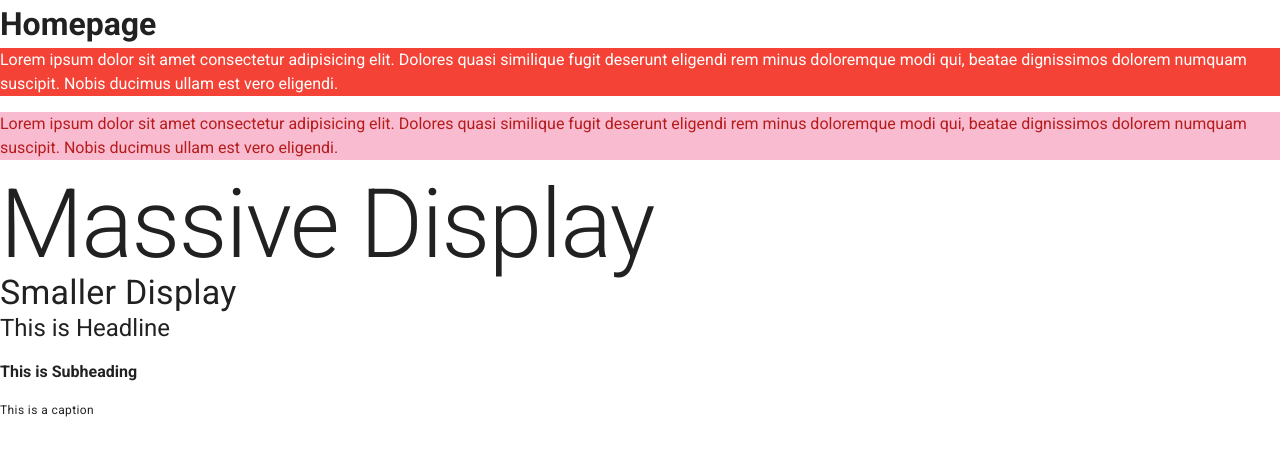
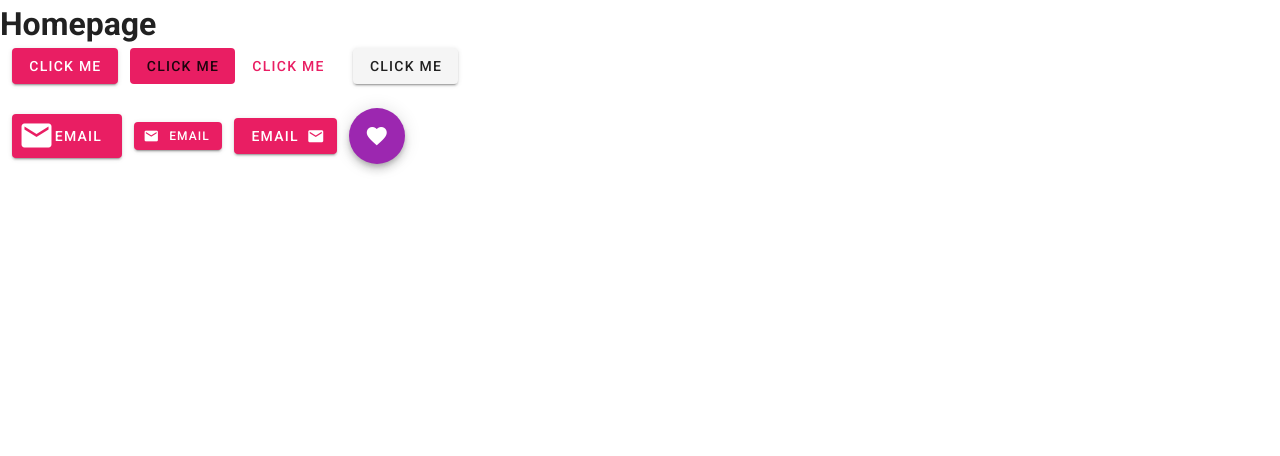
Before and after one commit to mamun-63/vuetify, a Vue app: page / in a window 1280 px wide. Shown: the top 456 px of the page. Built offline with nearby package versions, Linux system fonts and the light colour scheme.

Commit message:
Buttons & Icons

```diff
--- a/src/views/Home.vue
+++ b/src/views/Home.vue
@@ -1,13 +1,31 @@
 <template>
   <div class="home">
     <h1>Homepage</h1>
-    <p class="red white--text">Lorem ipsum dolor sit amet consectetur adipisicing elit. Dolores quasi similique fugit deserunt eligendi rem minus doloremque modi qui, beatae dignissimos dolorem numquam suscipit. Nobis ducimus ullam est vero eligendi.</p>
-    <p class="pink lighten-4 red--text text--darken-4">Lorem ipsum dolor sit amet consectetur adipisicing elit. Dolores quasi similique fugit deserunt eligendi rem minus doloremque modi qui, beatae dignissimos dolorem numquam suscipit. Nobis ducimus ullam est vero eligendi.</p>
-    <h1 class="display-4">Massive Display</h1>
-    <h4 class="display-1">Smaller Display</h4>
-    <p class="headline">This is Headline</p>
-    <p class="subheading font-weight-bold">This is Subheading</p>
-    <p class="caption">This is a caption</p>
+    <v-btn class="pink white--text ml-3">Click me</v-btn>
+    <v-btn depressed color="pink ml-3">Click me</v-btn>
+    <v-btn text color="pink ml-3">Click me</v-btn>
+    <v-btn primary class="ml-3">Click me</v-btn>
+
+    <br><br>
+
+    <v-btn large class="pink white--text ml-3">
+      <v-icon large left>mdi-email</v-icon>
+      <span>email</span>
+    </v-btn>
+
+    <v-btn small class="pink white--text ml-3">
+      <v-icon small left>mdi-email</v-icon>
+      <span>email</span>
+    </v-btn>
+
+    <v-btn class="pink white--text mx-3">
+      <span>email</span>
+      <v-icon right>mdi-email</v-icon>
+    </v-btn>
+
+    <v-btn fab dark color="purple">
+      <v-icon>mdi-heart</v-icon>
+    </v-btn>
   </div>
 </template>
 
```
Also changed, not shown: src/plugins/vuetify.js (+4 -5 lines).
